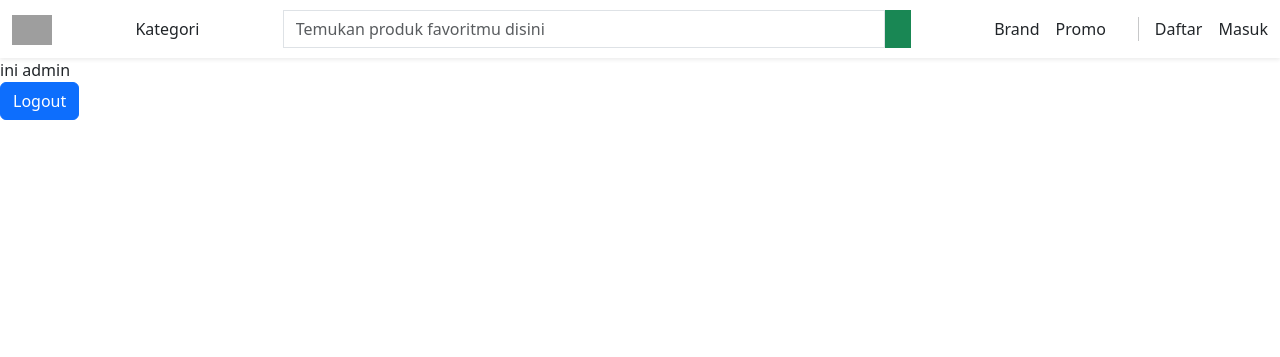
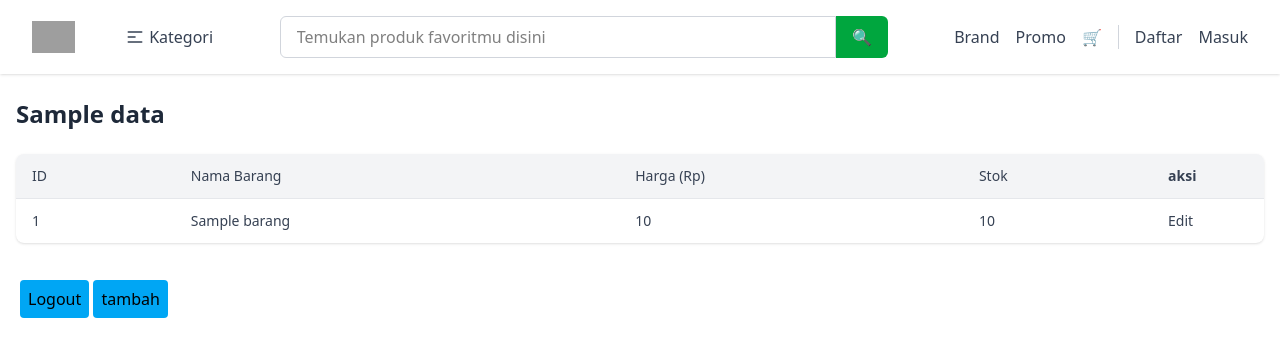
Before and after one commit to minoritas13/ProjekWeb, a PHP site: the page made by app/views/dashboardAdmin/index.php in a window 1280 px wide. Shown: the top 357 px of the page. Run offline with PHP 8.4, Linux system fonts and the light colour scheme; the template is opened without the code that fills it: most values are stand-ins (such as "Sample title", 1, 10 or a date in 2020); some libraries are stand-ins or nearby versions; grey boxes are pictures that could not be loaded.

Commit message:
update admin

```diff
--- a/app/views/dashboardAdmin/index.php
+++ b/app/views/dashboardAdmin/index.php
@@ -1,9 +1,33 @@
-<div>
-    ini admin
+<div class="container mx-auto px-4 py-6">
+    <h1 class="text-2xl font-bold mb-6 text-gray-800"><?= $data['title']; ?></h1>
+
+    <div class="overflow-x-auto bg-white rounded-lg shadow">
+        <table class="min-w-full divide-y divide-gray-200 text-sm text-gray-700">
+            <thead class="bg-gray-100 text-left">
+                <tr>
+                    <th class="px-4 py-3 font-medium">ID</th>
+                    <th class="px-4 py-3 font-medium">Nama Barang</th>
+                    <th class="px-4 py-3 font-medium">Harga (Rp)</th>
+                    <th class="px-4 py-3 font-medium">Stok</th>
+                    <Th>aksi</Th>
+                </tr>
+            </thead>
+            <tbody class="divide-y divide-gray-200">
+                <?php foreach ($data['barang'] as $barang): ?>
+                <tr class="hover:bg-gray-50">
+                    <td class="px-4 py-3"><?= $barang['id']; ?></td>
+                    <td class="px-4 py-3"><?= $barang['nama']; ?></td>
+                    <td class="px-4 py-3"><?= number_format($barang['harga'], 0, ',', '.'); ?></td>
+                    <td class="px-4 py-3"><?= $barang['stok']; ?></td>
+                    <td> Edit </td>
+                </tr>
+                <?php endforeach; ?>
+            </tbody>
+        </table>
+    </div>
 </div>
 
-<a href="<?= BASEURL; ?>/logout" class="btn btn-primary">Logout</a>
-
-<script>
-    alert("Selmat datang di admin");
-</script>
+<div class="m-5">
+<a href="<?= BASEURL; ?>/logout" class="bg-sky-500 rounded p-2">Logout</a>
+<a href="<?= BASEURL; ?>/dashboardAdmin/tambah" class="bg-sky-500 rounded p-2">tambah</a>
+</div>
--- a/app/views/dashboardkasir/index.php
+++ b/app/views/dashboardkasir/index.php
@@ -1,6 +1,4 @@
-
-<body>
-    <div>
+<div>
     ini kasir
     </div>
     <a href="<?= BASEURL; ?>/logout"> logout </a>
--- a/app/views/template/header.php
+++ b/app/views/template/header.php
@@ -3,36 +3,49 @@
 <head>
     <meta charset="UTF-8">
     <title><?= $data['title'];?></title>
-    <link href="<?= BASEURL; ?>/css/bootstrap.css" rel="stylesheet">
+    <script src="https://cdn.jsdelivr.net/npm/@tailwindcss/browser@4"></script>
 </head>
 <body>
 
-<nav class="navbar navbar-expand-lg navbar-white bg-white shadow-sm">
-  <div class="container-fluid">
+<nav class="bg-white shadow">
+  <div class="max-w-screen-xl mx-auto px-4 sm:px-6 lg:px-8">
+    <div class="flex justify-between items-center py-4">
 
-    <!-- Logo -->
-    <a class="navbar-brand" href="<?= BASEURL; ?>">
-      <img src="img/alfagift-logo.png" alt="Logo" height="30">
-    </a>
+      <!-- Logo -->
+      <div class="flex-shrink-0">
+        <a href="<?= BASEURL; ?>">
+          <img class="h-8" src="<?= BASEURL; ?>/img/default.png" alt="Logo">
+        </a>
+      </div>
 
-    <!-- Kategori -->
-    <a class="nav-link" href="#"><i class="bi bi-grid"></i> Kategori</a>
+      <!-- Kategori -->
+      <a href="#" class="text-gray-700 hover:text-gray-900 font-medium flex items-center gap-1">
+        <svg xmlns="http://www.w3.org/2000/svg" class="h-5 w-5" fill="none" viewBox="0 0 24 24" stroke="currentColor">
+          <path stroke-linecap="round" stroke-linejoin="round" stroke-width="2" d="M4 6h16M4 12h8m-8 6h16" />
+        </svg>
+        Kategori
+      </a>
 
-    <!-- Search -->
-    <form class="d-flex mx-3 w-50">
-      <input class="form-control rounded-0" type="search" placeholder="Temukan produk favoritmu disini" aria-label="Search">
-      <button class="btn btn-success rounded-0" type="submit"><i class="bi bi-search"></i></button>
-    </form>
+      <!-- Search -->
+      <form class="flex w-1/2 mx-4">
+        <input type="search" class="flex-grow border border-gray-300 px-4 py-2 rounded-l-md focus:outline-none" placeholder="Temukan produk favoritmu disini" />
+        <button type="submit" class="bg-green-600 text-white px-4 py-2 rounded-r-md hover:bg-green-700">
+          🔍
+        </button>
+      </form>
 
-    <!-- Right Side -->
-    <div class="d-flex align-items-center gap-3">
-      <a class="nav-link" href="#">Brand</a>
-      <a class="nav-link" href="#">Promo</a>
-      <a class="nav-link" href="#"><i class="bi bi-cart"></i></a>
-      <span class="vr"></span>
-      <a class="nav-link" href="#">Daftar</a>
-      <a class="nav-link" href="#">Masuk</a>
+      <!-- Right Side -->
+      <div class="flex items-center gap-4">
+        <a href="#" class="text-gray-700 hover:text-gray-900 font-medium">Brand</a>
+        <a href="#" class="text-gray-700 hover:text-gray-900 font-medium">Promo</a>
+        <a href="#" class="text-gray-700 hover:text-gray-900">
+          🛒
+        </a>
+        <div class="w-px h-6 bg-gray-300"></div>
+        <a href="#" class="text-gray-700 hover:text-gray-900 font-medium">Daftar</a>
+        <a href="#" class="text-gray-700 hover:text-gray-900 font-medium">Masuk</a>
+      </div>
+
     </div>
-
   </div>
 </nav>
```
Also changed, not shown: app/controllers/DashboardAdmin.php (+39 -2 lines), app/controllers/Kategori.php (added, +32 -0 lines), app/models/Model_barang.php (added, +50 -0 lines), app/views/dashboardAdmin/tambah.php (added, +19 -0 lines), app/views/home/index.php (+24 -7 lines), app/views/kategori/index.php (renamed from kategori/index.php, +1 -16 lines), app/views/kategori/produk.php (renamed from kategori/produk.php), public/img/default.png (renamed from kategori/assets/produk/default.png).
